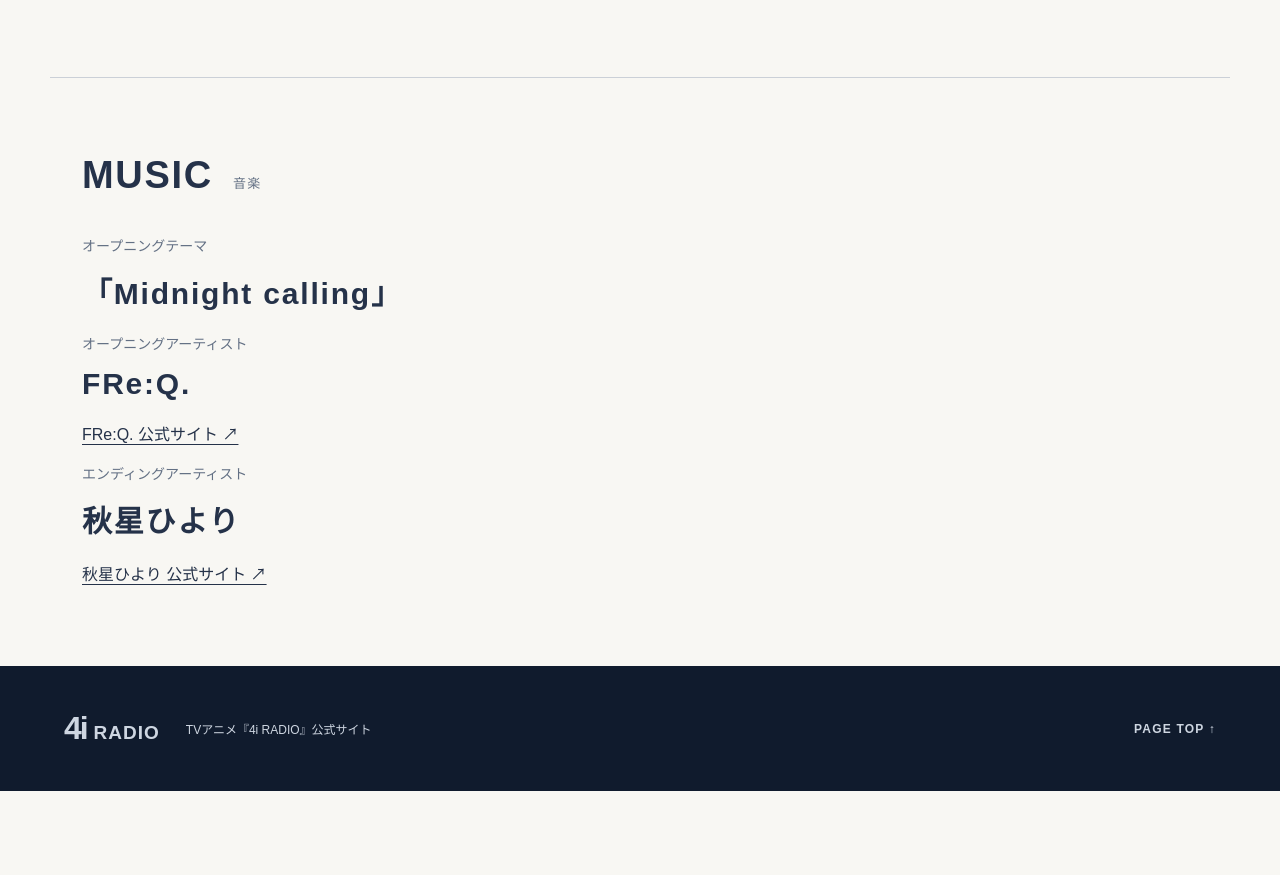
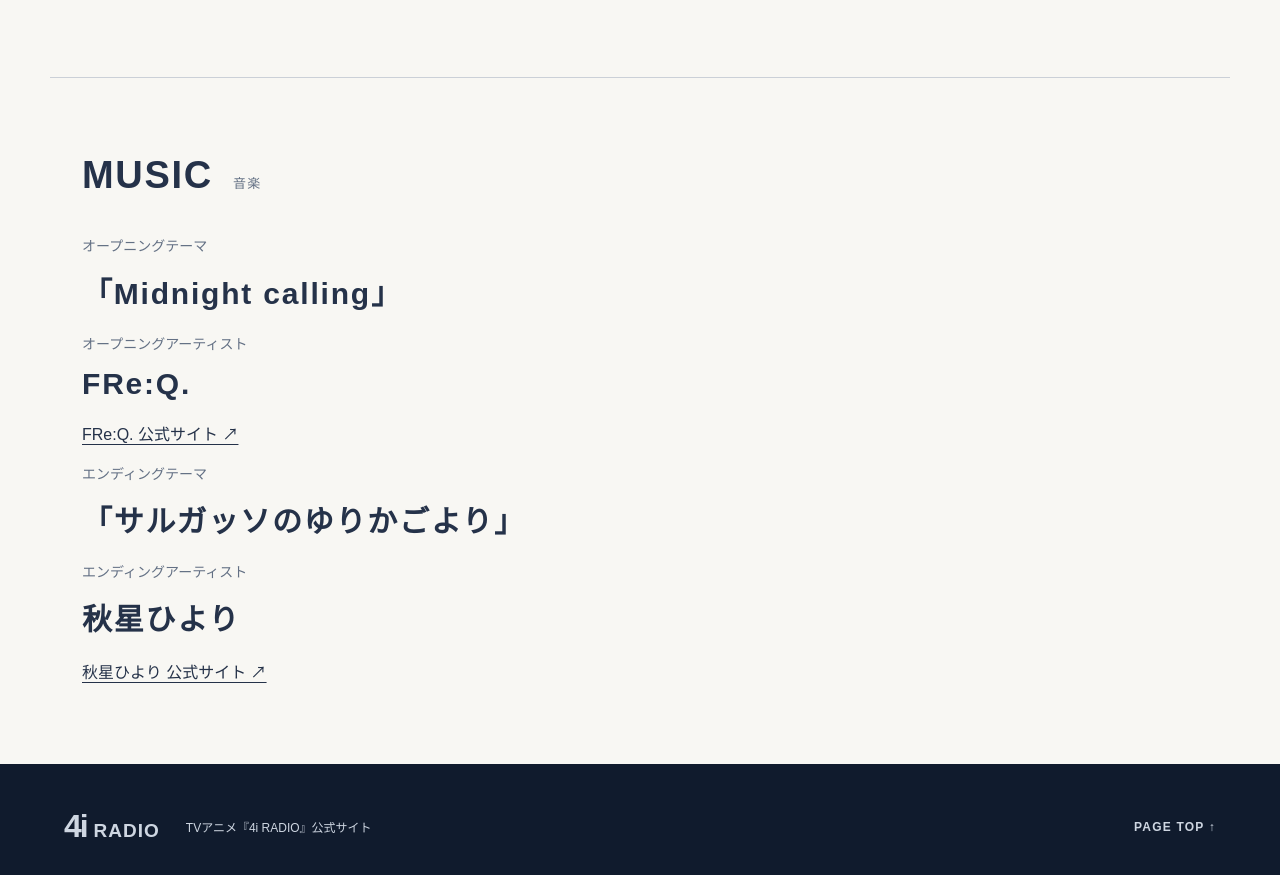
Before and after one commit to 4i-radio/4i-radio-anime, a plain HTML site: page index.html in a window 1280 px wide. Shown: the part 6277-7152 px from the top of the page. Before the commit the page ends 7068 px from the top, so only its background shows below. Drawn offline with Linux system fonts and the light colour scheme.

Commit message:
Add ending theme title Sargasso no Yurikago yori

```diff
--- a/index.html
+++ b/index.html
@@ -27,6 +27,6 @@
 <article class="movie-card"><h3>キャラクターPV第1弾「高崎翔真×一条尊」</h3><p class="coming-note"><time datetime="2026-10-23">2026年10月23日公開</time></p><iframe class="movie-player" src="https://www.youtube.com/embed/x97MBxKRWTA" title="TVアニメ『4i RADIO』キャラクターPV第1弾「高崎翔真×一条尊」" loading="lazy" referrerpolicy="strict-origin-when-cross-origin" allow="accelerometer; autoplay; clipboard-write; encrypted-media; gyroscope; picture-in-picture; web-share" allowfullscreen></iframe><a class="official-link" href="https://www.youtube.com/watch?v=x97MBxKRWTA" target="_blank" rel="noopener noreferrer">YouTubeで見る ↗</a></article>
 <article class="movie-card"><h3>ティザーPV</h3><p class="coming-note"><time datetime="2026-10-09">2026年10月9日公開</time></p><iframe class="movie-player" src="https://www.youtube.com/embed/NEb-9V9kgBg" title="TVアニメ『4i RADIO』ティザーPV" loading="lazy" referrerpolicy="strict-origin-when-cross-origin" allow="accelerometer; autoplay; clipboard-write; encrypted-media; gyroscope; picture-in-picture; web-share" allowfullscreen></iframe><a class="official-link" href="https://www.youtube.com/watch?v=NEb-9V9kgBg" target="_blank" rel="noopener noreferrer">YouTubeで見る ↗</a></article>
 </div></section></div>
-<section id="music" class="section music-section"><div class="section-label"><h2>MUSIC</h2><span>音楽</span></div><p class="music-label">オープニングテーマ</p><h3>「Midnight calling」</h3><p class="music-label">オープニングアーティスト</p><h3>FRe:Q.</h3><a class="official-link" href="https://freq-official.github.io/" target="_blank" rel="noopener noreferrer">FRe:Q. 公式サイト ↗</a><p class="music-label">エンディングアーティスト</p><h3>秋星ひより</h3><a class="official-link" href="https://hiyori-akiboshi.github.io/" target="_blank" rel="noopener noreferrer">秋星ひより 公式サイト ↗</a></section>
+<section id="music" class="section music-section"><div class="section-label"><h2>MUSIC</h2><span>音楽</span></div><p class="music-label">オープニングテーマ</p><h3>「Midnight calling」</h3><p class="music-label">オープニングアーティスト</p><h3>FRe:Q.</h3><a class="official-link" href="https://freq-official.github.io/" target="_blank" rel="noopener noreferrer">FRe:Q. 公式サイト ↗</a><p class="music-label">エンディングテーマ</p><h3>「サルガッソのゆりかごより」</h3><p class="music-label">エンディングアーティスト</p><h3>秋星ひより</h3><a class="official-link" href="https://hiyori-akiboshi.github.io/" target="_blank" rel="noopener noreferrer">秋星ひより 公式サイト ↗</a></section>
 </main><footer><a class="brand" href="#top">4i <span>RADIO</span></a><p>TVアニメ『4i RADIO』公式サイト</p><a class="back-top" href="#top">PAGE TOP ↑</a></footer>
 </body></html>
```
